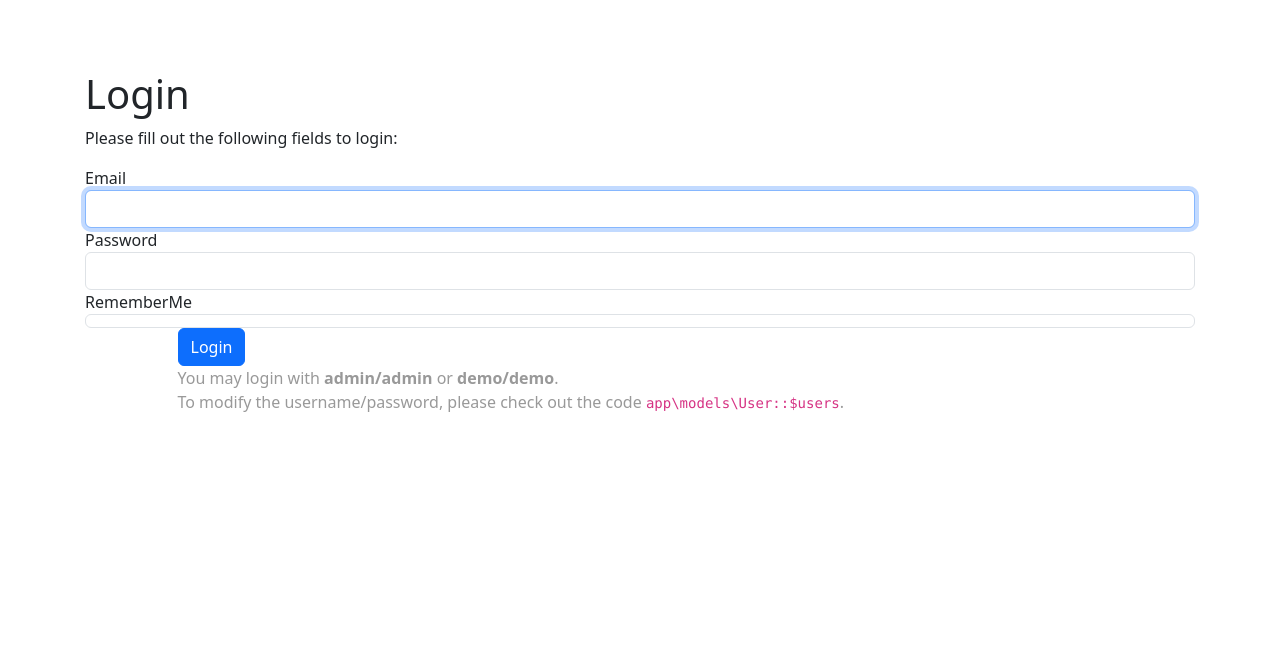
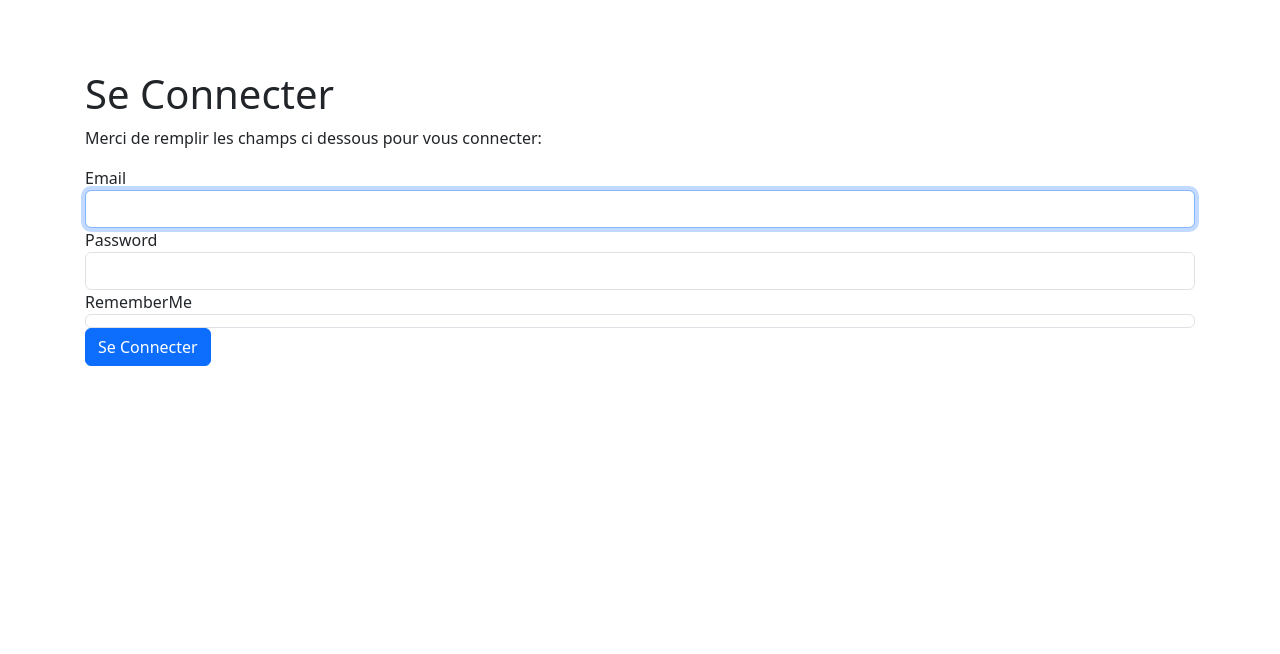
Before and after one commit to ideesculture/espaceFormation, a Yii app: template views/site/login.php in a window 1280 px wide. Shown: the top 654 px of the page. Run offline with PHP 8.4 and a stand-in for Yii, Linux system fonts and the light colour scheme; the template is opened without the code that fills it, so the values that code supplies are empty; form fields are guessed from the names that the template uses; some libraries are stand-ins or nearby versions.

Commit message:
Ajout logo, traduction FR, petites modif.

```diff
--- a/controllers/CentresController.php
+++ b/controllers/CentresController.php
@@ -9,6 +9,8 @@ use yii\web\NotFoundHttpException;
 use yii\filters\VerbFilter;
 use yii\filters\AccessControl;
 use yii\web\ForbiddenHttpException;
+use Yii;
+
 /**
  * CentresController implements the CRUD actions for Centres model.
  */
--- a/controllers/UserController.php
+++ b/controllers/UserController.php
@@ -9,6 +9,7 @@ use yii\web\NotFoundHttpException;
 use yii\filters\VerbFilter;
 use yii\filters\AccessControl;
 use yii\web\ForbiddenHttpException;
+use Yii;
 
 /**
  * UserController implements the CRUD actions for User model.
@@ -33,7 +34,7 @@ class UserController extends Controller
                     ],
                 ],
                 'denyCallback' => function ($rule, $action) {
-                    throw new ForbiddenHttpException('Access denied.');
+                    throw new ForbiddenHttpException('Accès Interdit !');
                 },
             ],
             'verbs' => [
--- a/models/User.php
+++ b/models/User.php
@@ -48,8 +48,8 @@ class User extends ActiveRecord implements \yii\web\IdentityInterface
     {
         return [
             'id' => 'ID',
-            'email' => 'Email *',
-            'password' => 'Password *',
+            'email' => 'Email',
+            'password' => 'Mot de passe',
             'role' => 'Role',
             'authKey' => 'Auth Key',
         ];
--- a/views/layouts/main.php
+++ b/views/layouts/main.php
@@ -32,7 +32,7 @@ $this->registerLinkTag(['rel' => 'icon', 'type' => 'image/x-icon', 'href' => Yii
 <header id="header">
     <?php
    NavBar::begin([
-    'brandLabel' => Yii::$app->name,
+    'brandLabel' => Html::img('@web/images/logo2.png', ['alt'=>Yii::$app->name, 'class'=>'logo']),
     'brandUrl' => Yii::$app->homeUrl,
     'options' => ['class' => 'navbar-expand-md navbar-dark bg-dark fixed-top']
 ]);
--- a/views/site/error.php
+++ b/views/site/error.php
@@ -21,6 +21,7 @@ $this->title = $name;
         The above error occurred while the Web server was processing your request.
     </p>
     <p>
+        -------- PAGE error.php dans views/site ------------
         Please contact us if you think this is a server error. Thank you.
     </p>
 
--- a/views/site/login.php
+++ b/views/site/login.php
@@ -7,20 +7,20 @@
 use yii\bootstrap5\ActiveForm;
 use yii\bootstrap5\Html;
 
-$this->title = 'Login';
+$this->title = 'Se Connecter';
 $this->params['breadcrumbs'][] = $this->title;
 ?>
 <div class="site-login">
     <h1><?= Html::encode($this->title) ?></h1>
 
-    <p>Please fill out the following fields to login:</p>
+    <p>Merci de remplir les champs ci dessous pour vous connecter:</p>
 
     <?php $form = ActiveForm::begin([
         'id' => 'login-form',
         'layout' => 'horizontal',
         'fieldConfig' => [
             'template' => "{label}\n{input}\n{error}",
-            'labelOptions' => ['class' => 'col-lg-1 col-form-label mr-lg-3'],
+            'labelOptions' => ['class' => 'col-lg-3 col-form-label mr-lg-4'],
             'inputOptions' => ['class' => 'col-lg-3 form-control'],
             'errorOptions' => ['class' => 'col-lg-7 invalid-feedback'],
         ],
@@ -32,19 +32,15 @@ $this->params['breadcrumbs'][] = $this->title;
         <?= $form->field($model, 'password')->passwordInput() ?>
 
         <?= $form->field($model, 'rememberMe')->checkbox([
-            'template' => "<div class=\"offset-lg-1 col-lg-3 custom-control custom-checkbox\">{input} {label}</div>\n<div class=\"col-lg-8\">{error}</div>",
+            'template' => "<div class=\"col-lg-3 custom-control custom-checkbox\">{input} {label}</div>\n<div class=\"col-lg-8\">{error}</div>",
         ]) ?>
 
         <div class="form-group">
-            <div class="offset-lg-1 col-lg-11">
-                <?= Html::submitButton('Login', ['class' => 'btn btn-primary', 'name' => 'login-button']) ?>
+            <div class="col-lg-11">
+                <?= Html::submitButton('Se Connecter', ['class' => 'btn btn-primary', 'name' => 'login-button']) ?>
             </div>
         </div>
 
     <?php ActiveForm::end(); ?>
 
-    <div class="offset-lg-1" style="color:#999;">
-        You may login with <strong>admin/admin</strong> or <strong>demo/demo</strong>.<br>
-        To modify the username/password, please check out the code <code>app\models\User::$users</code>.
-    </div>
 </div>
--- a/views/user/index.php
+++ b/views/user/index.php
@@ -10,7 +10,7 @@ use yii\grid\GridView;
 /** @var app\models\UserSearch $searchModel */
 /** @var yii\data\ActiveDataProvider $dataProvider */
 
-$this->title = 'Users';
+$this->title = 'Utilisateurs';
 $this->params['breadcrumbs'][] = $this->title;
 ?>
 <div class="user-index">
--- a/views/user/view.php
+++ b/views/user/view.php
@@ -7,7 +7,7 @@ use yii\widgets\DetailView;
 /** @var app\models\User $model */
 
 $this->title = $model->id;
-$this->params['breadcrumbs'][] = ['label' => 'Users', 'url' => ['index']];
+$this->params['breadcrumbs'][] = ['label' => 'Utilisateurs', 'url' => ['index']];
 $this->params['breadcrumbs'][] = $this->title;
 \yii\web\YiiAsset::register($this);
 ?>
@@ -20,7 +20,7 @@ $this->params['breadcrumbs'][] = $this->title;
         <?= Html::a('Delete', ['delete', 'id' => $model->id], [
             'class' => 'btn btn-danger',
             'data' => [
-                'confirm' => 'Are you sure you want to delete this item?',
+                'confirm' => 'Êtes-vous sûre de vouloir supprimer cet élément ?',
                 'method' => 'post',
             ],
         ]) ?>
--- a/web/css/site.css
+++ b/web/css/site.css
@@ -1,5 +1,9 @@
 main>.container {
     padding: 70px 15px 20px;
+}
+
+.logo{
+    max-width: 70%;
 }
 
 .footer {
```
Also changed, not shown: models/LoginForm.php (+14 -3 lines), web/images/logo.png (added), web/images/logo2.png (added).
